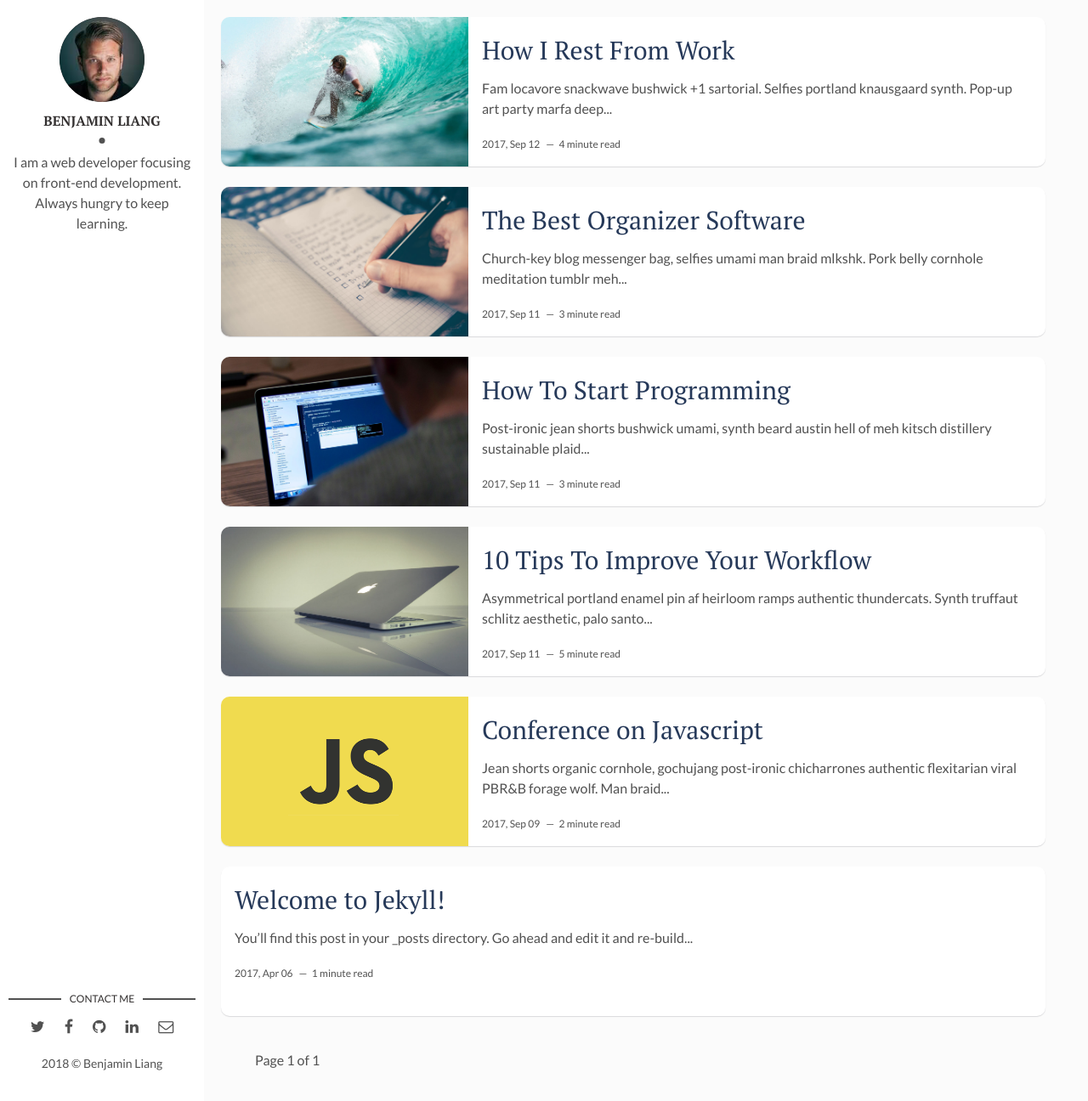
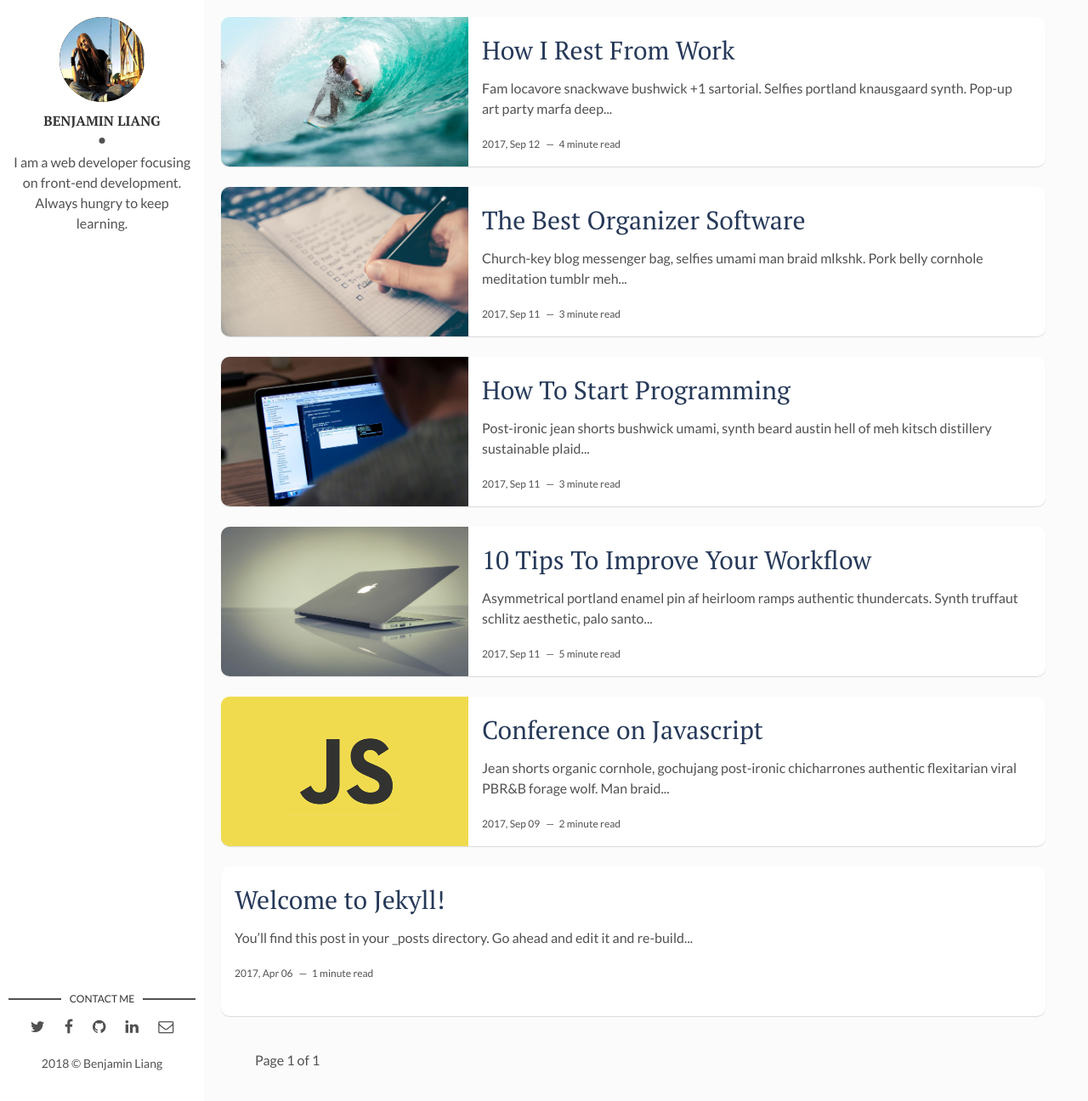
Before and after one commit to valarliang/valarliang.github.io, a Jekyll site: the page built from index.html, in a window 1280 px wide and 1296 px high. Shown: the whole window at 85% size. Built offline with Jekyll 4.4.1, drawn with Linux system fonts in a browser that asks for light colours; the list of posts is cut into pages by our own code.

```diff
--- a/_config.yml
+++ b/_config.yml
@@ -10,7 +10,7 @@ site-twitter: #if your site has a twitter account, enter it here
 
 # Author Settings
 author: Benjamin Liang # add your name
-author-img: david-freeman.jpg # add your photo
+author-img: freestyle.jpg # add your photo
 about-author: I am a web developer focusing on front-end development. Always hungry to keep learning. # add description
 social-twitter: valar_liang # add your Twitter handle
 social-facebook: # add your Facebook handle
```
Also changed, not shown: assets/img/freestyle.jpg (added).
